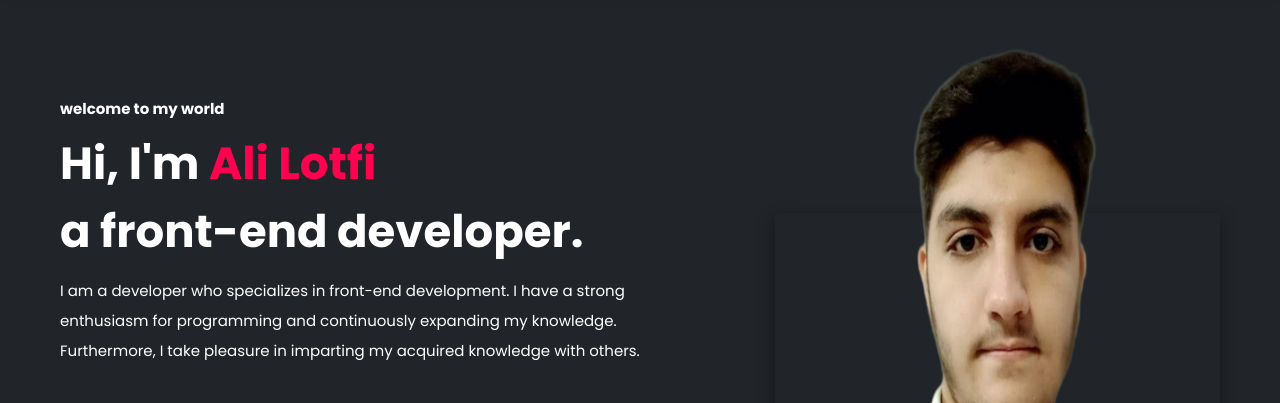
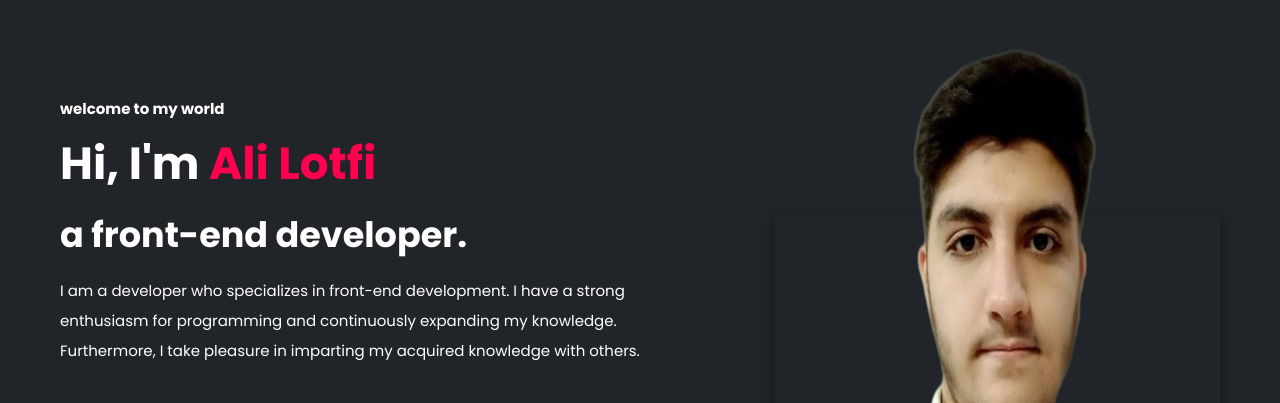
Before and after one commit to Alilotfii/Ali.lotfii, a plain HTML site: page index.html in a window 1280 px wide. Shown: the part 87-490 px from the top of the page. Drawn offline with Linux system fonts and the light colour scheme.

Commit message:
home section updated

```diff
--- a/assets/scss/base/_reset.scss
+++ b/assets/scss/base/_reset.scss
@@ -4,7 +4,7 @@
   margin: 0;
   padding: 0;
   box-sizing: border-box;
-  transition: 0.3s;
+  // transition: 0.3s;
 }
 
 html {
@@ -23,7 +23,7 @@ a {
   text-decoration: none;
   font-size: 1.5rem;
   color: #fff;
-  transition: 0.3s;
+  transition: .3s;
   display: inline-block;
 }
 
--- a/assets/scss/layout/_header.scss
+++ b/assets/scss/layout/_header.scss
@@ -24,6 +24,7 @@ header {
       span {
         a {
           color: #ff014f;
+          transition: 0.3s;
         }
       }
     }
--- a/assets/scss/layout/_home.scss
+++ b/assets/scss/layout/_home.scss
@@ -5,6 +5,8 @@
         display: flex;
         align-items: center;
         gap: 10rem;
+        border-bottom: 0.2rem solid black;
+        padding-bottom: 5rem;
         .content {
             flex: 1;
             color: #fff;
@@ -18,6 +20,9 @@
             .title {
                 .text_title-red {
                     color: $red-color;
+                }
+                .text_title-active {
+                    font-size: 3.5rem;
                 }
             }
             .text {
@@ -43,11 +48,9 @@
 
                         svg {
                             font-size: 2.5rem;
-                            transition: 0.1s;
                         }
                         &:hover {
                             color: $red-color;
-                            transform: translateY(20deg);
                         }
                     }
                     .icons {
--- a/index.html
+++ b/index.html
@@ -63,7 +63,7 @@
                         <span class="text_title">Hi, I'm</span>
                         <span class="text_title-red">Ali Lotfi</span>
                         <br>
-                        <span>a front-end developer.</span>
+                        <span class="text_title-active">a front-end developer.</span>
                     </h1>
                     <p class="text">I am a developer who specializes in front-end development. I have a strong
                         enthusiasm for
```
Also changed, not shown: assets/image/whatsapp-svgrepo-com.svg (added), assets/scss/main.css, 1 other file.
